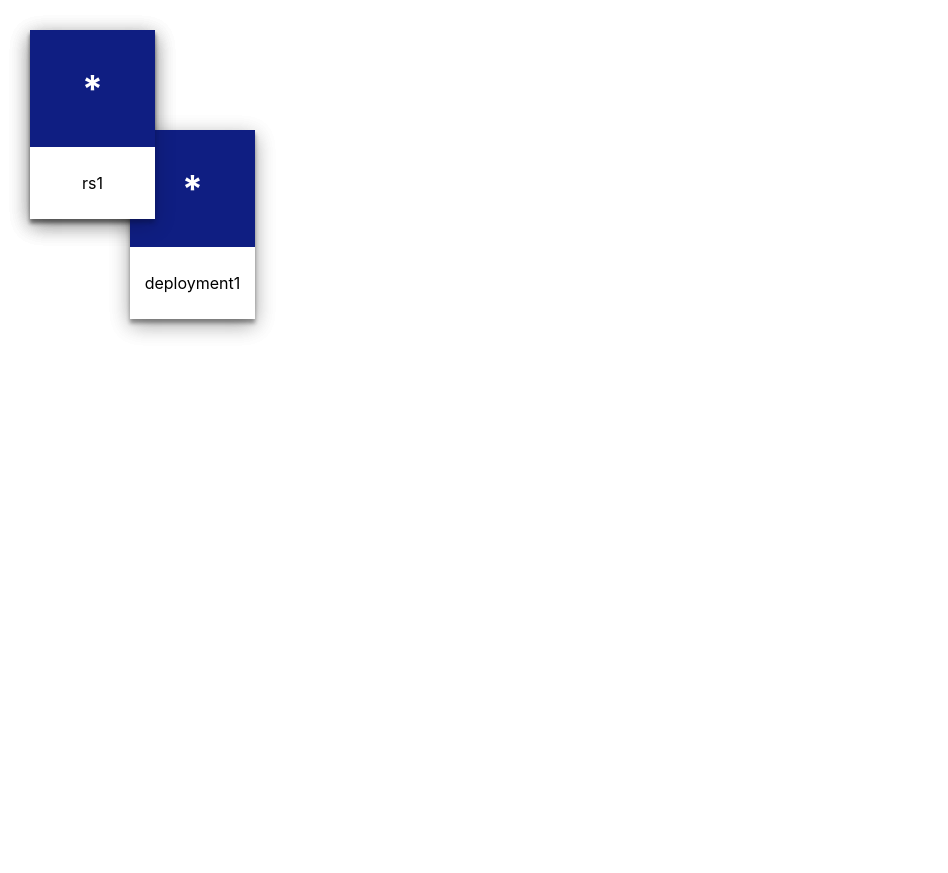
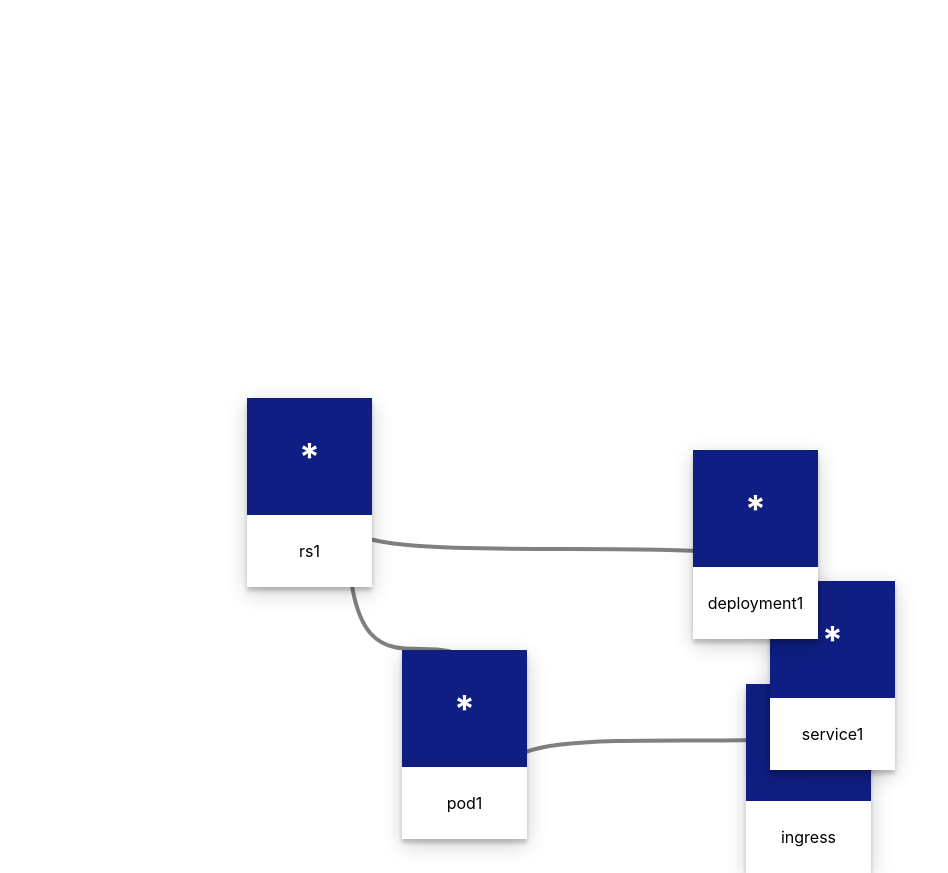
Before and after one commit to bryanl/resource-viewer, a React (Create React App) app: page / in a window 1280 px wide. Shown: the whole page, without its empty margins (0-948 px from the left). Before the commit the page ends 800 px from the top, so only its background shows below. Built offline with nearby package versions, Linux system fonts and the light colour scheme.

Commit message:
randomly place all notes

```diff
--- a/src/components/dag.tsx
+++ b/src/components/dag.tsx
@@ -15,7 +15,7 @@ interface DAGState {
 }
 
 export class DAG extends React.Component<DAGProps, DAGState> {
-  private _nodeEdges: { [key: string]: { [key: string]: Rect } } = {};
+  private _nodeEdge: { [key: string]: NodePosition } = {};
   private _dag = React.createRef<HTMLDivElement>();
 
   constructor(props: DAGProps) {
@@ -26,10 +26,6 @@ export class DAG extends React.Component<DAGProps, DAGState> {
       nodes: {},
       positions: {}
     };
-
-    for (var key in props.dag) {
-      this._nodeEdges[key] = {};
-    }
   }
 
   bounds = (): Rect | undefined => {
@@ -62,6 +58,18 @@ export class DAG extends React.Component<DAGProps, DAGState> {
     };
   };
 
+  initNodePos = (key: string, bounds: Rect) => {
+    let nodePos: NodePosition
+
+    if (!this._nodeEdge[key]) {
+      nodePos = this.randomPositionInRect(bounds)
+    } else {
+      nodePos = this._nodeEdge[key]
+    }
+
+    return nodePos
+  }
+
   componentDidMount() {
     const nodePos: { [key: string]: NodePosition } = {};
     const bounds = this.bounds();
@@ -70,26 +78,11 @@ export class DAG extends React.Component<DAGProps, DAGState> {
       console.log("dag bounds", bounds);
 
       for (var key in this.props.dag) {
-        if (!nodePos[key]) {
-          nodePos[key] = { offsetX: 100, offsetY: 100 };
-
-          // if (bounds) {
-          //   nodePos[key] = this.randomPositionInRect(bounds);
-          // } else {
-          //   nodePos[key] = { x: 0, y: 0 };
-          // }
-        }
+        nodePos[key] = this.initNodePos(key, bounds)
 
         const children = this.props.dag[key];
         for (let child of children) {
-          if (!nodePos[child]) {
-            nodePos[child] = { offsetX: 0, offsetY: 0 };
-            // if (bounds) {
-            //   nodePos[key] = this.randomPositionInRect(bounds);
-            // } else {
-            //   nodePos[child] = { x: 0, y: 0 };
-            // }
-          }
+          nodePos[child] = this.initNodePos(child, bounds)
         }
       }
 
@@ -103,20 +96,11 @@ export class DAG extends React.Component<DAGProps, DAGState> {
       const x = this.state.positions[key].offsetX;
       const y = this.state.positions[key].offsetY;
 
-      let edges: NodePosition[] = [];
-
-      if (this.props.dag[key]) {
-        for (var edge of this.props.dag[key]) {
-          edges.push({ offsetX: 0, offsetY: 0 });
-        }
-      }
-
       nodes.push(
         <ResourceNode
           key={key}
           label={key}
           pos={{ offsetX: x, offsetY: y }}
-          edges={edges}
           updatePosition={this.updatePosition}
           connections={this.props.dag[key]}
           nodes={this.state.nodes}
--- a/src/components/node.tsx
+++ b/src/components/node.tsx
@@ -11,7 +11,6 @@ export interface NodePosition {
 export interface ResourceNodeProps {
   label: string;
   pos: NodePosition;
-  edges: NodePosition[];
   updatePosition(label: string, pos: Rect | undefined): void;
   nodes: { [key: string]: Rect };
   connections: string[];
```
